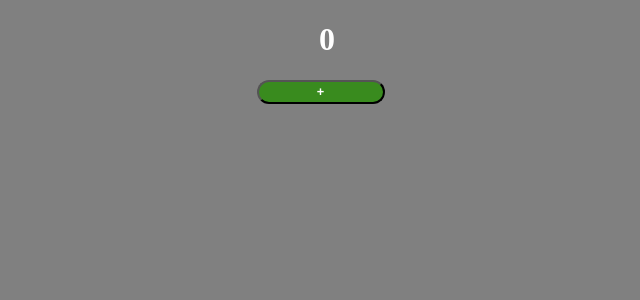
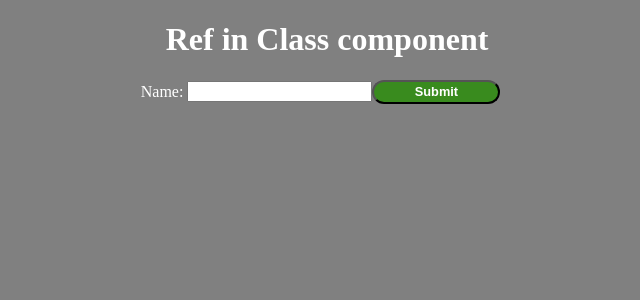
Before and after one commit to SazinSamin/ReactJs, a React (Create React App) app: page / in a window 1280 px wide. Shown: the top 300 px of the page, without its empty margins (313-953 px from the left). Built offline with nearby package versions, Linux system fonts and the light colour scheme.

Commit message:
ref in class component

```diff
--- a/src/App.js
+++ b/src/App.js
@@ -1,9 +1,10 @@
-import LifeCycle from "./LifeCycle/LifeCycle_methods";
+import Ref from "./ref/ref";
+
 
 
 
 export default function App() {
     return <div>
-        <LifeCycle />
+        <Ref />
     </div>
 }
--- a/src/LifeCycle/LifeCycle_methods.js
+++ /dev/null
@@ -1,51 +0,0 @@
-import { Component } from "react";
-
-export default class LifeCycle extends Component {
-
-  constructor(props) {
-    super(props);
-
-    console.log("Constructor called")
-    this.state = {
-      count: 0,
-    };
-
-  }
-
-  //componentWillMount && componentWillUpdate is depricated
-
-  // this function will excetuded once after the render executed for the first
-  // time
-  componentDidMount () {
-    console.log("componentDidMount");
-  }
-
-  // this component check should the state has update or not, should
-  // the component will render again or nor
-  // return false explicitly will not update the component although we update the state
-  shouldComponentUpdate () {
-    console.log("shouldComponentUpdate");
-    return true;
-  }
-
-
-  // executed after the state has update
-  componentDidUpdate () {
-    console.log("componentDidUpdate")
-  }
-
-  handleIncrement = () => {
-    this.setState({
-      count : this.state.count + 1
-    })
-  }
-
-  render() {
-    return <div>
-      {console.log("UI Rendered")}
-      <h1>{this.state.count}</h1>
-      <button onClick={this.handleIncrement}>+</button>
-    </div>
-  }
-
-}
--- /dev/null
+++ b/src/ref/ref.js
@@ -0,0 +1,33 @@
+const { Component, createRef } = require("react");
+
+// ref is used to access and modify the DOM element directly
+// without using React or React state
+// That's why it is called Uncontrolled element
+// ref is slow.
+
+
+class Ref extends Component {
+  constructor (props) {
+    super(props);
+    this.userNameRef = createRef();
+  }
+
+  handleSubmit = (event) => {
+    event.preventDefault();
+    console.log(this.userNameRef.current.value);
+  }
+
+  render () {
+    return <div>
+      <h1>Ref in Class component</h1>
+      <form onSubmit={this.handleSubmit}>
+        <label>Name: </label>
+        <input type="text" ref={this.userNameRef}></input>
+        <button type="submit">Submit</button>
+      </form>
+    </div>
+  }
+}
+
+
+export default Ref;
```
Also changed, not shown: 1 other file (tests, documents, lock files or other folders).
